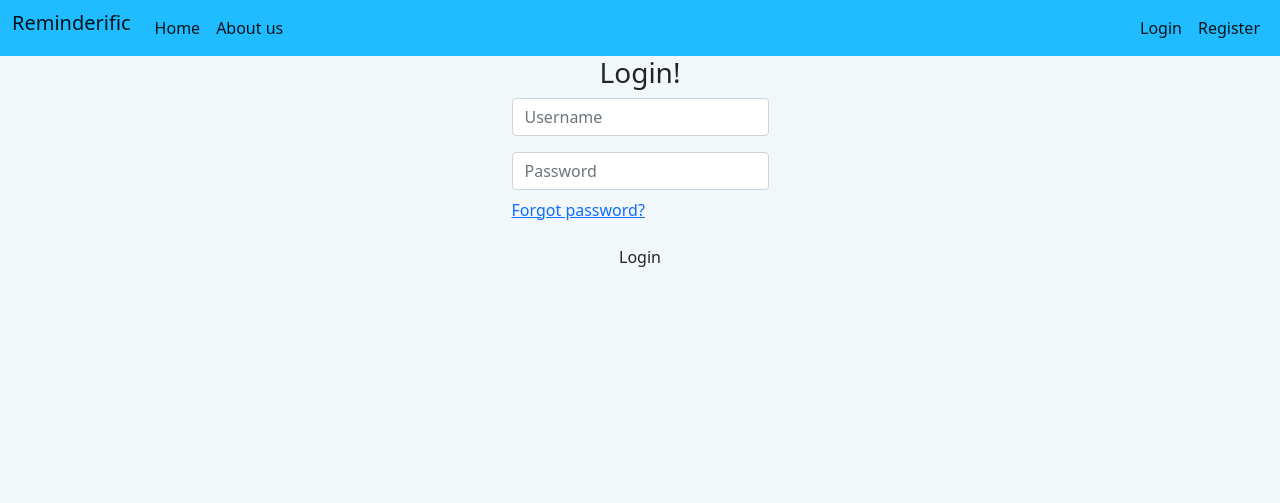
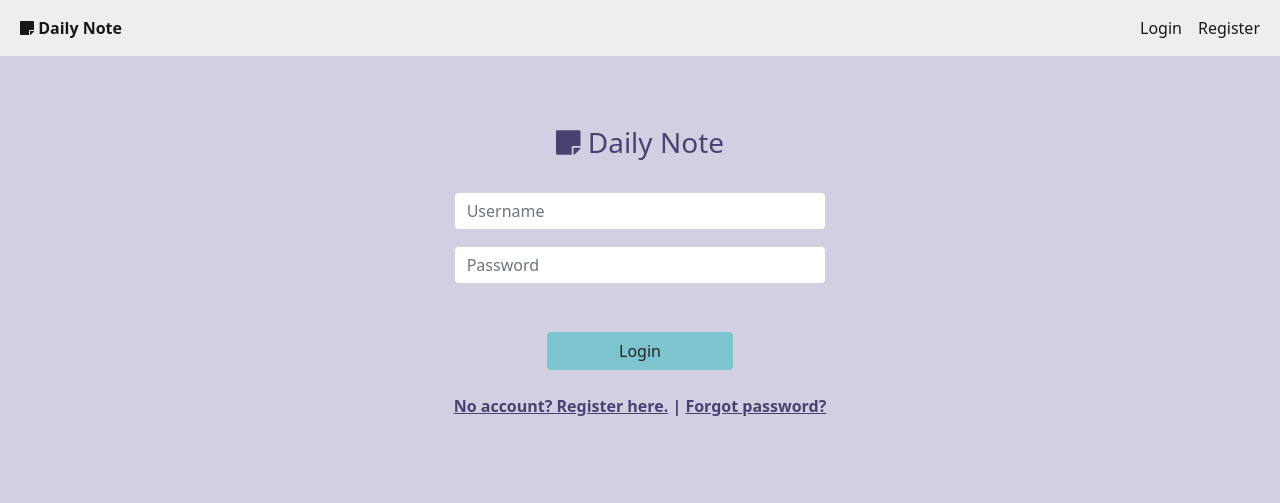
Before and after one commit to mryoshizaki/daily-note, a Django app: page /login/ in a window 1280 px wide. Shown: the top 503 px of the page. Run offline with Django 3.2, Linux system fonts and the light colour scheme.

Commit message:
front end changes

```diff
--- a/main/templates/main/login.html
+++ b/main/templates/main/login.html
@@ -1,12 +1,19 @@
 {% extends 'main/navbar.html' %}
 {%block content%}
-<div class="container h-100">
+
+
+
+<div class="container h-100" style="margin: auto; padding: 70px 0;">
     <div class="d-flex justify-content-center h-100">
         <div class="user_card">
 
             <div class="d-flex justify-content-center">
-                <h3 id="form-title">Login!</h3>
+                <h3 id="form-title" style="color: #4b4170;">
+                    <i class="fas fa-sticky-note"></i>
+                    Daily Note
+                </h3>
             </div>
+            <br>
             <div class="d-flex justify-content-center form_container">
                 <form method="POST" action="">
                     {% csrf_token %}
@@ -17,17 +24,24 @@
                         <input type="password" name="password" placeholder="Password" class="form-control" >
 
                     </div>
-                    <div>
-                    <p><a href="{% url 'password-reset' %}">Forgot password?</a></p>
-                    </div>
+
                     <div>
                         {% for message in messages %} {% if message.tags == 'success' %}
                         {% else %}
                         {{message | striptags}}
                         {% endif %} {% endfor %}
                     </div>
+                    <br>
                     <div class="d-flex justify-content-center mt-3 login_container">
-                        <input class="btn login_btn" type="submit" value="Login">
+                        <input class="btn login_btn" type="submit" value="Login" style="width: 50%; background-color: #7ec4cf; border-color: #7ec4cf;">
+                    </div>
+                    <br>
+                    <div>
+
+                        <p style="font-weight:bold; color: #4b4170;">
+                            <a href="{% url 'register' %}" style="font-weight:bold; color: #4b4170;">No account? Register here.</a> |
+                            <a href="{% url 'password-reset' %}" style="font-weight:bold; color: #4b4170;">Forgot password?</a>
+                        </p>
                     </div>
                 </form>
             </div>
--- a/main/templates/main/navbar.html
+++ b/main/templates/main/navbar.html
@@ -2,6 +2,7 @@
 <!DOCTYPE html>
 <html lang="en">
 <head>
+    <title>Daily Note</title>
     <meta charset="UTF-8">
     <meta http-equiv="X-UA-Compatible" content="IE=edge">
     <meta name="viewport" content="width=device-width, initial-scale=1.0">
@@ -9,17 +10,18 @@
     <link rel="stylesheet" href="https://cdnjs.cloudflare.com/ajax/libs/font-awesome/5.15.3/css/all.min.css" integrity="sha512-iBBXm8fW90+nuLcSKlbmrPcLa0OT92xO1BIsZ+ywDWZCvqsWgccV3gFoRBv0z+8dLJgyAHIhR35VZc2oM/gI1w==" crossorigin="anonymous" referrerpolicy="no-referrer" />
 
   </head>
-<body style="background-color:#f2f7fa">
-    <nav class="navbar sticky-top navbar-expand-lg navbar-light" style="background-color: #1fbcff">
+<body style="background-color:#d1cfe2">
+    <nav class="navbar sticky-top navbar-expand-lg navbar-light" style="background-color: #eeeeee">
         <div class="container-fluid">
           <div class = "topnav-left">
             <ul class="navbar-nav me-auto mb-2 mb-lg-0">
-                <li class="nav-item">
+                <!-- <li class="nav-item">
                   <a class="navbar-brand"href="#">Reminderific</a>
-                </li>
+                </li> -->
                 {% if user.is_authenticated %}
                 <li class="nav-item">
-                 <a class="nav-link active" aria-current="page" href="#">
+                 <a class="nav-link active" aria-current="page" href="#" style="font-weight:bold">
+                  <i class="fas fa-sticky-note"></i>
                    Daily Note
                   </a>
                 </li>
@@ -40,13 +42,9 @@
                 </li>
                 {% else %}
                 <li class="nav-item">
-                  <a class="nav-link active" href="#">
-                    Home
-                  </a>
-                </li>
-                <li class="nav-item">
-                  <a class="nav-link active" href="#">
-                    About us
+                  <a class="nav-link active" href="#" style="font-weight: bold;">
+                    <i class="fas fa-sticky-note"></i>
+                    Daily Note
                   </a>
                 </li>
                 {%  endif  %}
@@ -56,8 +54,9 @@
             <ul class="navbar-nav me-auto mb-2 mb-lg-0">
                 {% if user.is_authenticated %}
                 <li class = "nav-item dropdown">
-                  <a class="nav-link active dropdown-toggle" data-bs-toggle="dropdown">{{ user.username }}
-                  <i class="fas fa-user-circle"></i>
+                  <a class="nav-link active dropdown-toggle" data-bs-toggle="dropdown">
+                    <i class="fas fa-user-circle"></i>
+                    Hi {{ user.first_name }} !
                   </a>
                   <div class="dropdown-menu">
                     <a href="#" class="dropdown-item">Pastel-themed</a>
--- a/main/templates/main/reset/password-reset-complete.html
+++ b/main/templates/main/reset/password-reset-complete.html
@@ -1,12 +1,13 @@
+{% extends 'main/navbar.html' %}
 <link href="https://cdn.jsdelivr.net/npm/bootstrap@5.0.2/dist/css/bootstrap.min.css" rel="stylesheet" integrity="sha384-EVSTQN3/azprG1Anm3QDgpJLIm9Nao0Yz1ztcQTwFspd3yD65VohhpuuCOmLASjC" crossorigin="anonymous">
 {% block content %}
 
   <!--Password Reset Complete-->
     <div class="container p-4">
-	    <h2 class="font-weight-bold mt-3">Password reset complete</h2>
+	    <h2 class="font-weight-bold mt-3">Password Reset Complete</h2>
 		<hr>
         <p>Your password has been reset. You may go ahead and log in now.</p>
-        <a href="/" class="btn btn-primary">Log in</a>
+        <a href="{% url 'login' %}" class="btn btn-primary" style="background-color: #7ec4cf; border-color: #7ec4cf;">Login</a>
     </div>
 
 {% endblock %}
--- a/main/templates/main/reset/password-reset-confirm.html
+++ b/main/templates/main/reset/password-reset-confirm.html
@@ -1,3 +1,4 @@
+{% extends 'main/navbar.html' %}
 <link href="https://cdn.jsdelivr.net/npm/bootstrap@5.0.2/dist/css/bootstrap.min.css" rel="stylesheet" integrity="sha384-EVSTQN3/azprG1Anm3QDgpJLIm9Nao0Yz1ztcQTwFspd3yD65VohhpuuCOmLASjC" crossorigin="anonymous">
 {% block content %}
 
@@ -11,7 +12,8 @@
         <form method="POST">
             {% csrf_token %}
             {{ form|crispy }}
-            <button class="btn btn-primary" type="submit">Reset password</button>
+            <br>
+            <button class="btn btn-primary" type="submit" style="background-color: #7ec4cf; border-color: #7ec4cf;">Reset Password</button>
         </form>
     </div>
 
--- a/main/templates/main/reset/password-reset-done.html
+++ b/main/templates/main/reset/password-reset-done.html
@@ -3,7 +3,7 @@
 
 	<!--Password reset sent-->
 	<div class="container p-5">
-  	<h2 class="font-weight-bold mt-3">Password reset sent</h2>
+  	<h2 class="font-weight-bold mt-3">Password Reset Email Sent</h2>
 		<hr>
 		<p>We've emailed you instructions for resetting your password, if an account exists with the email you entered. You should receive them shortly.<br>If you don't receive an email, please make sure you've entered the address you registered with, and check your spam folder.</p>
   </div>
--- a/main/templates/main/reset/password-reset.html
+++ b/main/templates/main/reset/password-reset.html
@@ -1,3 +1,4 @@
+{% extends 'main/navbar.html' %}
 <link href="https://cdn.jsdelivr.net/npm/bootstrap@5.0.2/dist/css/bootstrap.min.css" rel="stylesheet" integrity="sha384-EVSTQN3/azprG1Anm3QDgpJLIm9Nao0Yz1ztcQTwFspd3yD65VohhpuuCOmLASjC" crossorigin="anonymous">
 {% block content %}
 
@@ -12,7 +13,9 @@
             {% csrf_token %}
             {{ password_reset_form|crispy }}
 			<br>
-            <button class="btn btn-primary" type="submit">Send email</button>
+            <button class="btn btn-primary" type="submit" style="background-color: #7ec4cf; border-color: #7ec4cf;">
+				<i class="fas fa-envelope"></i>
+				Send Email</button>
         </form>
   	</div>
 
--- a/main/templates/main/reset/password_reset_email.txt
+++ b/main/templates/main/reset/password_reset_email.txt
@@ -10,6 +10,6 @@ This link can only be used once. If you need to reset your password again, pleas
 If you did not make this request, you can simply ignore this email.
 
 Sincerely,
-The Reminderific Team
+Daily Note Team
 
 {% endautoescape %}
```
Also changed, not shown: main/templates/main/notes/NotesView.html (+19 -12 lines), main/templates/main/register.html (+6 -7 lines).
